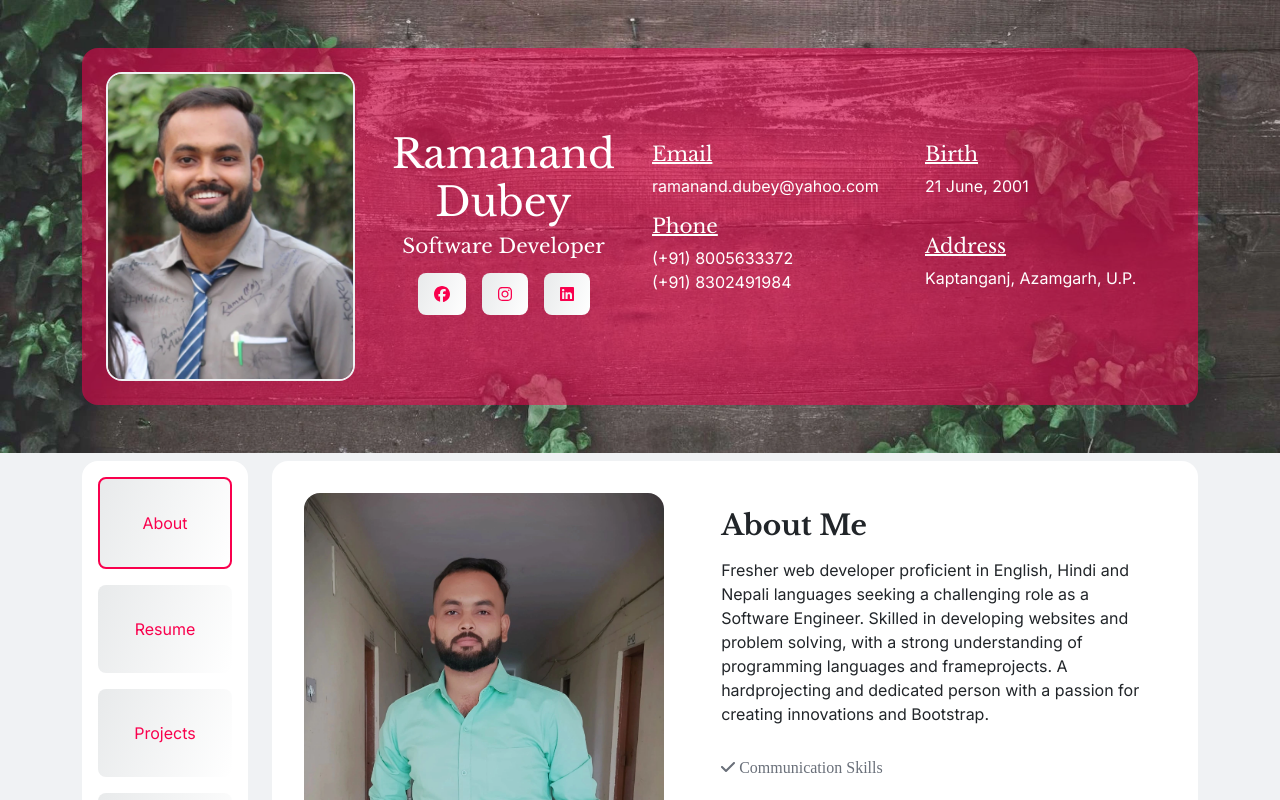
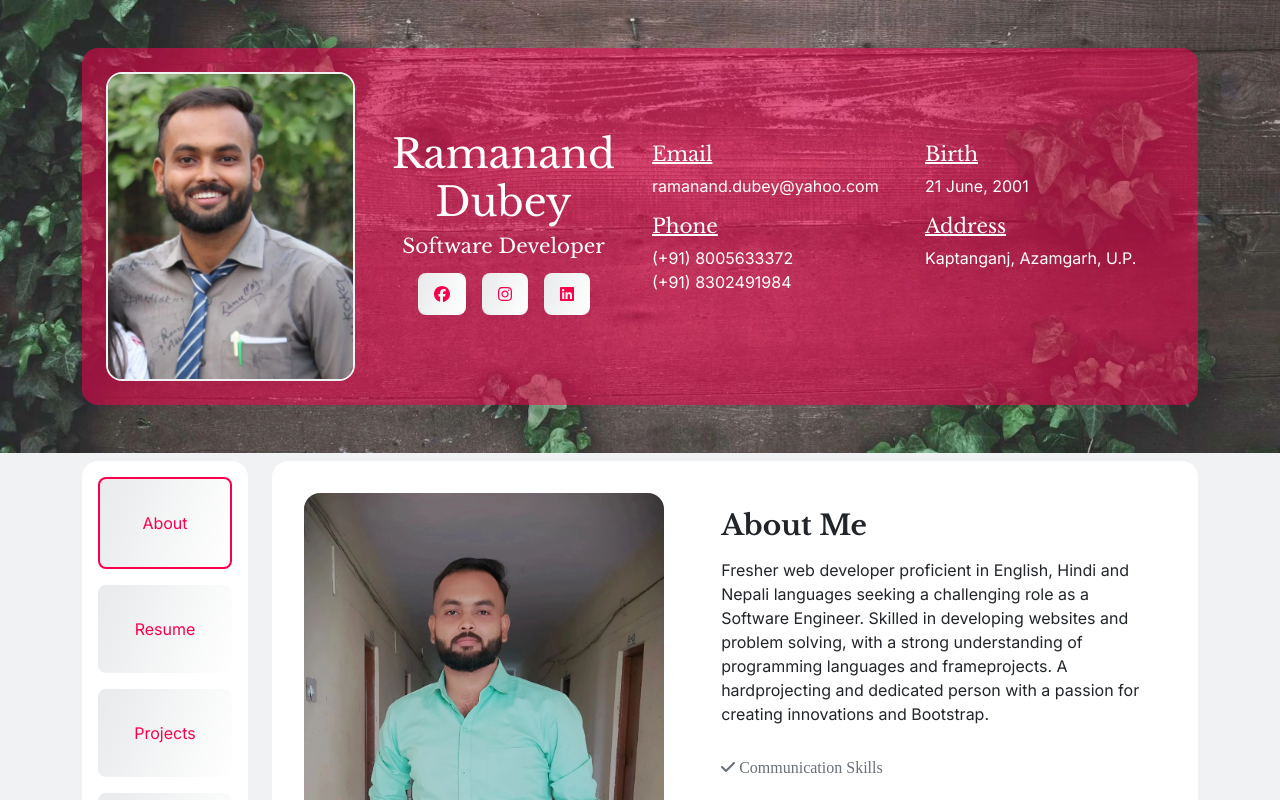
Before and after one commit to rama-69er/Portfolio, a React (Create React App) app: page / in a window 1280 px wide. Shown: the top 800 px of the page. Built offline with nearby package versions, Linux system fonts and the light colour scheme.

Commit message:
changed...

```diff
--- a/src/components/header.jsx
+++ b/src/components/header.jsx
@@ -55,7 +55,7 @@ function Header() {
                             </div>
                             <div className="col-lg-6">
                                 <div className="right-tab text-white">
-                                    <div className="row align-items-center justify-content-center">
+                                    <div className="row align-items-start justify-content-center">
                                         <div className="col-sm-6">
                                             <h5>Email</h5>
                                             <p>ramanand.dubey@yahoo.com</p>
```
